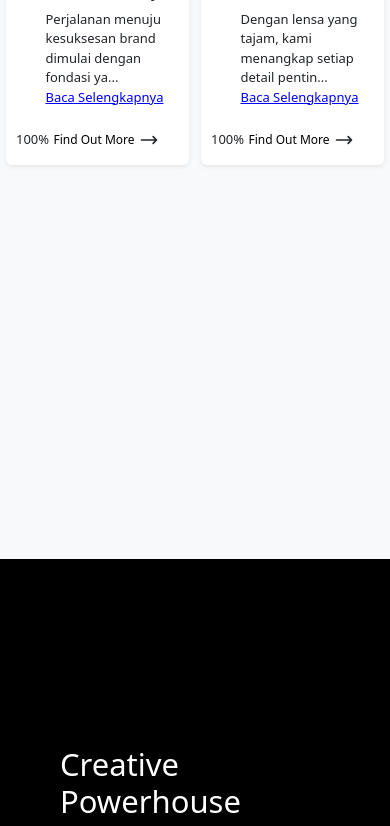
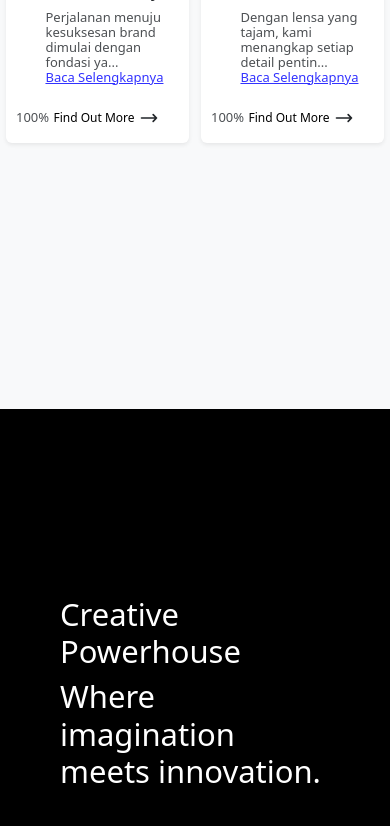
Before and after one commit to timmdkrtf/mdkrtf-revisi, a React (Vite) app: page / in a window 390 px wide. Shown: the part 1340-2166 px from the top of the page. Built offline with nearby package versions, Linux system fonts and the light colour scheme.

Commit message:
revisi card

```diff
--- a/src/index.css
+++ b/src/index.css
@@ -196,6 +196,10 @@
     width: 85%;
     margin: 0 auto;
   }
+
+  #about{
+    margin-top: -150px;
+  }
 }
 @media screen and (max-width: 976px) {
   .sideWrap{
@@ -264,6 +268,10 @@
     width: 350px;
     height: auto;
   }
+
+  #about{
+    margin-top: -100px;
+  }
 }
 @media screen and (max-width: 768px) {
   .sideWrap{
@@ -322,6 +330,12 @@
 
   #product .card-body.p-4 p{
     font-size: 14px;
+    line-height: 19px;
+    opacity: 0.8;
+  }
+
+  #about{
+    margin-top: -30px;
   }
 
 }
@@ -379,6 +393,8 @@
 }
 #product .card-body.p-4 p{
   font-size: 13px !important;
+  line-height: 15px;
+  opacity: 0.8;
 }
 #product .card-body.p-4 .small-text-center{
   font-size: 12px !important;
@@ -396,6 +412,10 @@
 }
 #product .card-bet h5{
   font-size: 17px !important;
+}
+
+#about{
+  margin-top: -150px;
 }
 }
 
@@ -438,6 +458,7 @@
 }
 #product .card-body.p-4 p{
   font-size: 11px !important;
+  line-height: 12px;
 }
 #product .card-body.p-4 .small-text-center{
   display: none;
```
